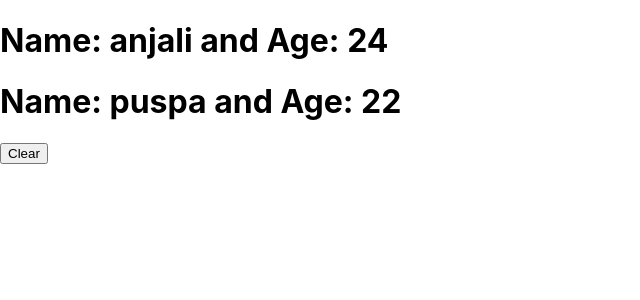
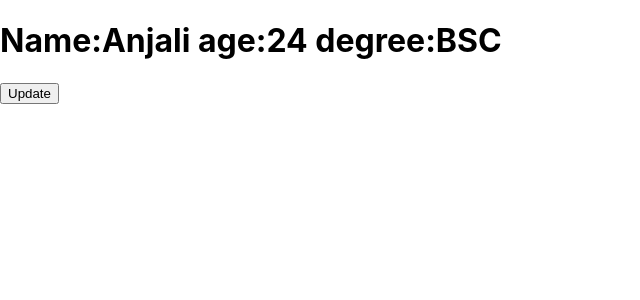
Before and after one commit to KumariAnjali40/Learning-React, a React (Create React App) app in the folder usestatehook/: page / in a window 1280 px wide. Shown: the top 300 px of the page, without its empty margins (0-640 px from the left). Built offline with nearby package versions, Linux system fonts and the light colour scheme.

Commit message:
object handling with useState

```diff
--- a/usestatehook/src/App.js
+++ b/usestatehook/src/App.js
@@ -1,6 +1,7 @@
 import React from 'react'
 // import Hookrules from './component/Hookrules'
-import UseStateArray from './component/UseStateArray'
+// import UseStateArray from './component/UseStateArray'
+import UseStateObject from './component/UseStateObject'
 
 
 
@@ -31,7 +32,8 @@ const App = () => {
        {/* <h1>{val}</h1> */}
        {/* <button className='btn' onClick={changeName}>click please</button> */}
        {/* <Hookrules/> */}
-       <UseStateArray/>
+       {/* <UseStateArray/> */}
+       <UseStateObject/>
     </div>
   )
 }
--- /dev/null
+++ b/usestatehook/src/component/UseStateObject.js
@@ -0,0 +1,20 @@
+import React,{useState} from 'react'
+
+const UseStateObject = () => {
+    const [myObj,setmyOjb]= useState({myName:"Anjali", myAge:"24",degree:"BSC"})
+
+   const updateObj=()=>{
+       setmyOjb({...myObj,myName:"Navneet"});
+    }
+
+
+  return (
+
+    <div>
+        <h1>Name:{myObj.myName} age:{myObj.myAge} degree:{myObj.degree}</h1>
+        <button onClick={updateObj} >Update</button>
+    </div>
+  )
+}
+
+export default UseStateObject
```
